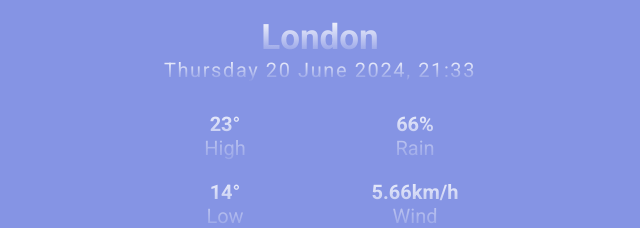
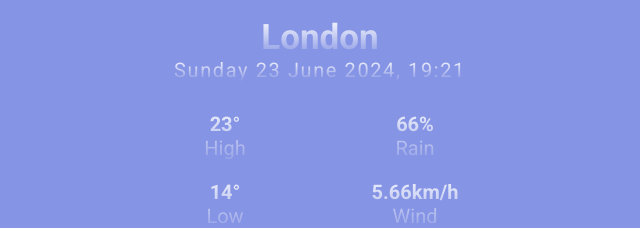
Before and after one commit to CtrlFrontfire/pretty-weather-app, a plain HTML site: page index.html in a window 1280 px wide. Shown: the part 505-733 px from the top of the page, 320-960 px from the left. Drawn offline with nearby package versions, Linux system fonts and the light colour scheme.

Commit message:
Added api, date and time in JS

```diff
--- a/index.html
+++ b/index.html
@@ -43,9 +43,7 @@
           </div>
           <div class="city-date-container">
             <div class="weather-app-city" id="weather-app-city">London</div>
-            <div class="weather-app-timestamp">
-              Thursday 20 June 2024, 21:33
-            </div>
+            <div class="weather-app-timestamp" id="weather-app-timestamp"></div>
           </div>
           <div class="weather-app-details">
             <div class="high-temperature">
--- a/src/index.js
+++ b/src/index.js
@@ -19,5 +19,56 @@ function handleSearch(event) {
   axios.get(apiUrl).then(displayTemperature);
 }
 
+function formatDate(date) {
+  let day = date.getDay();
+  let year = date.getFullYear();
+  let month = date.getMonth();
+  let dateNow = date.getDate();
+  let minutes = date.getMinutes();
+  let hours = date.getHours();
+
+  if (minutes < 10) {
+    minutes = `0${minutes}`;
+  }
+
+  if (hours < 10) {
+    hours = `0${hours}`;
+  }
+
+  let days = [
+    "Sunday",
+    "Monday",
+    "Tuesday",
+    "Wednesday",
+    "Thursday",
+    "Friday",
+    "Saturday",
+  ];
+
+  let months = [
+    "January",
+    "February",
+    "March",
+    "April",
+    "May",
+    "June",
+    "July",
+    "August",
+    "September",
+    "October",
+    "November",
+    "December",
+  ];
+
+  let formattedDay = days[day];
+  let formattedMonth = months[month];
+  return `${formattedDay} ${dateNow} ${formattedMonth} ${year}, ${hours}:${minutes}`;
+}
+
 let searchFormElement = document.querySelector("#search-form");
 searchFormElement.addEventListener("submit", handleSearch);
+
+let currentDateElement = document.querySelector("#weather-app-timestamp");
+let currentDate = new Date();
+
+currentDateElement.innerHTML = formatDate(currentDate);
```
